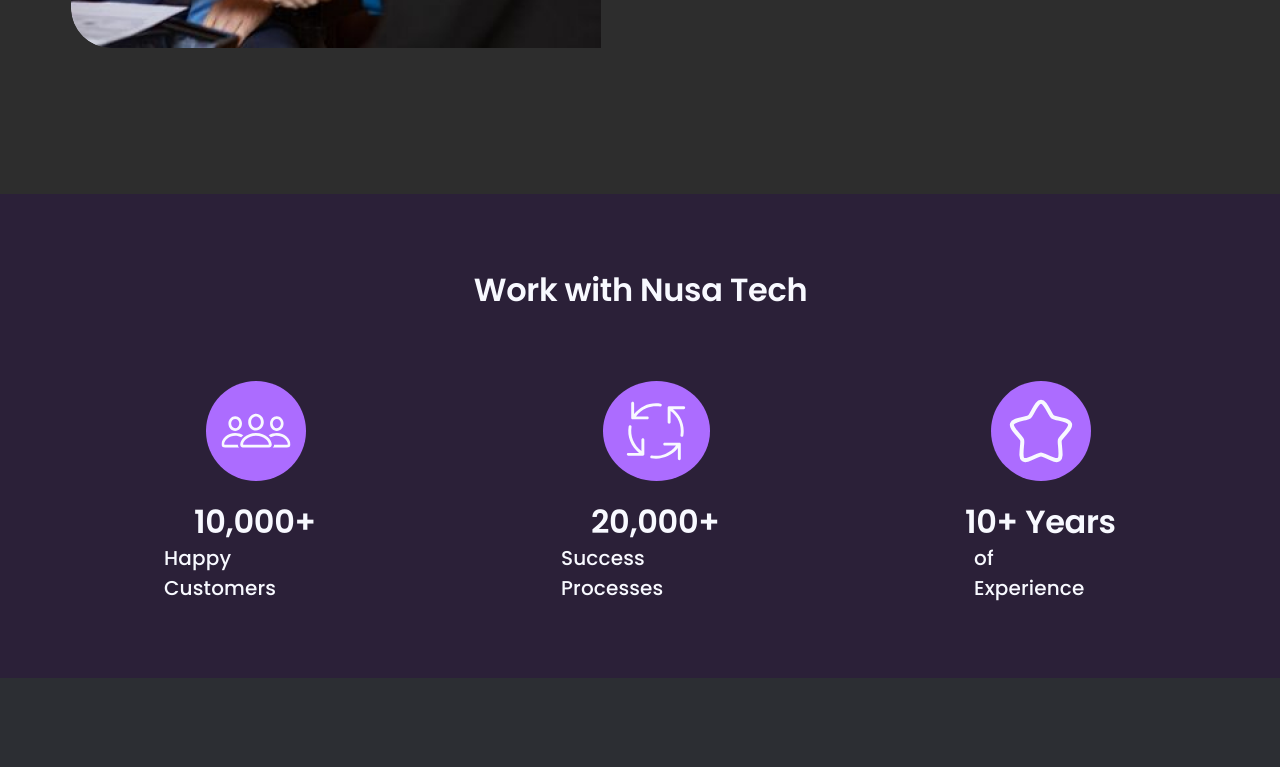
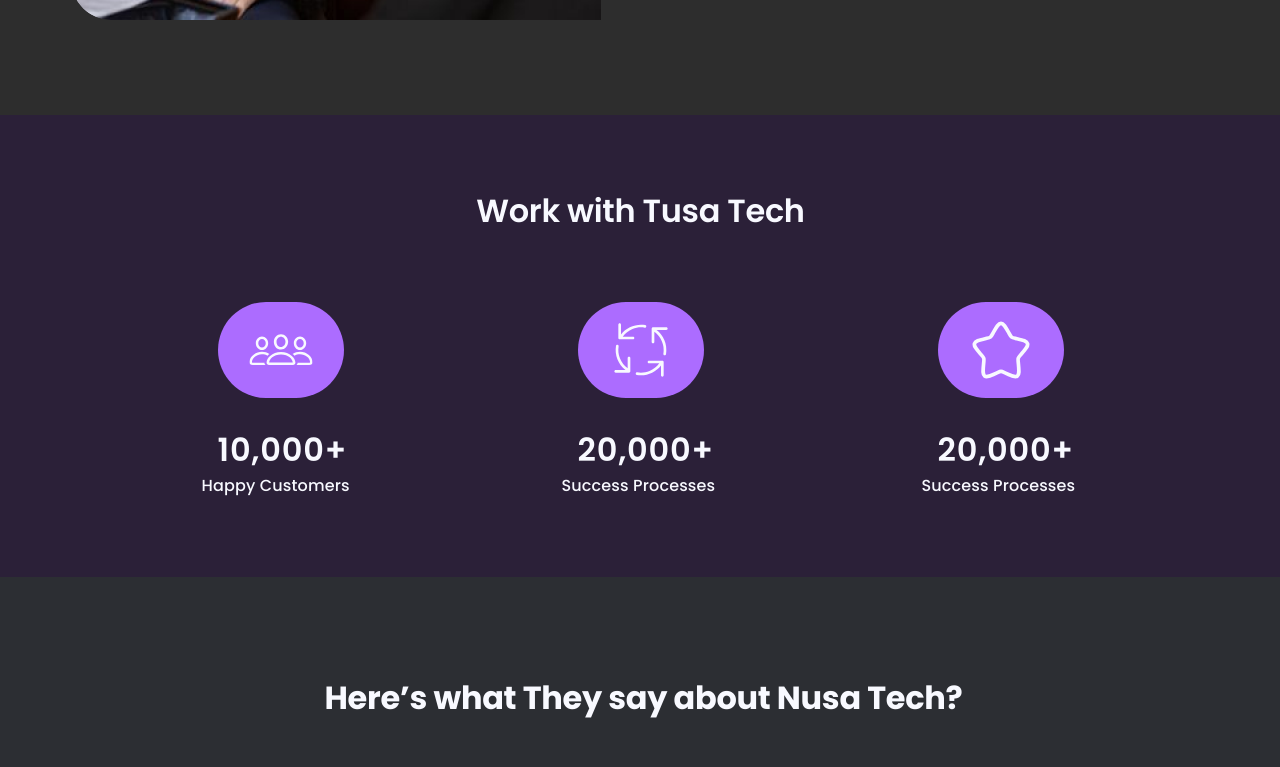
Before and after one commit to Seyma44/landingWeb, a React (Vite) app: page / in a window 1280 px wide. Shown: the part 3545-4312 px from the top of the page. Built offline with nearby package versions, Linux system fonts and the light colour scheme.

Commit message:
responsive commit

```diff
--- a/src/components/CopyButton.tsx
+++ b/src/components/CopyButton.tsx
@@ -1,4 +1,4 @@
-import { FunctionComponent, useMemo, type CSSProperties } from "react";
+import { FunctionComponent, useMemo, CSSProperties } from "react";
 
 export type CopyButtonType = {
   f7person3?: string;
@@ -31,29 +31,29 @@
 
   return (
     <div
-      className="w-[183px] flex flex-col items-start justify-start gap-[20px] text-left text-13xl text-ghostwhite font-body-l-medium"
+      className="w-full sm:w-full flex flex-col items-center justify-center gap-8 text-left text-13xl text-ghostwhite font-body-l-medium"
       style={copyButtonStyle}
     >
-      <div className="self-stretch flex flex-row items-start justify-start py-0 pr-[41px] pl-[41.5px]">
-        <button className="cursor-pointer [border:none] p-0 bg-[transparent] h-[100px] flex-1 flex flex-row items-start justify-start relative gap-[10px]">
-          <div className="h-full w-full absolute !m-[0] top-[0px] left-[0px] rounded-[50%] bg-primary-lilac" />
+      <div className="self-stretch flex flex-row items-start justify-start py-0 pr-8 pl-8">
+        <button className="cursor-pointer border-none p-0 bg-transparent h-24 flex-1 flex flex-row items-start justify-start relative gap-4">
+          <div className="h-full w-full absolute top-0 left-0 rounded-full bg-primary-lilac" />
           <img
-            className="h-[70px] w-[70px] absolute !m-[0] top-[calc(50%_-_35px)] left-[calc(50%_-_35px)] overflow-hidden shrink-0 z-[1]"
+            className="h-16 w-16 absolute top-1/2 left-1/2 transform -translate-x-1/2 -translate-y-1/2 overflow-hidden z-10"
             alt=""
             src={f7person3}
           />
         </button>
       </div>
-      <div className="self-stretch flex flex-col items-start justify-start">
-        <div className="flex flex-row items-start justify-start py-0 px-[30px]">
+      <div className="self-stretch flex flex-col items-start justify-center py-0 pr-4 pl-4">
+        <div className="flex flex-row items-center justify-center py-0 px-4">
           <div
-            className="relative tracking-[-0.01em] leading-[42px] font-semibold inline-block min-w-[123px] mq450:text-lgi mq450:leading-[25px] mq800:text-7xl mq800:leading-[33px]"
+            className="relative tracking-wide leading-10 font-semibold inline-block sm:text-lgi md800:text-7xl"
             style={logicLinkStyle}
           >
             {logicLink}
           </div>
         </div>
-        <div className="relative text-xl leading-[150%] font-medium mq450:text-base mq450:leading-[24px]">
+        <div className="relative text-base leading-loose font-medium">
           {happyCustomers}
         </div>
       </div>
--- a/src/components/Metrics.tsx
+++ b/src/components/Metrics.tsx
@@ -3,18 +3,20 @@
 
 const Metrics: FunctionComponent = () => {
   return (
-    <section className="self-stretch bg-primary-indigo-dark overflow-hidden flex flex-row items-start justify-center py-[75px] pr-5 pl-[21px] box-border max-w-full text-left text-13xl text-ghostwhite font-body-l-medium mq450:pt-[49px] mq450:pb-[49px] mq450:box-border">
-      <div className="w-[953px] flex flex-col items-start justify-start gap-[70px] max-w-full mq800:gap-[17px] mq1125:gap-[35px]">
+    <section className="self-stretch bg-primary-indigo-dark overflow-hidden flex flex-row items-start justify-center py-[75px] pr-5 pl-[21px] box-border max-w-full text-left text-13xl text-ghostwhite font-body-l-medium sm:pt-[49px] sm:pb-[49px] sm:box-border">
+      <div className="w-[953px] flex flex-col items-start justify-start gap-[70px] max-w-full md800:gap-[87px] lg:gap-[35px]">
         <div className="self-stretch flex flex-row items-start justify-center py-0 px-5">
-          <h1 className="m-0 relative text-inherit tracking-[-0.01em] leading-[42px] font-semibold font-inherit mq450:text-lgi mq450:leading-[25px] mq800:text-7xl mq800:leading-[33px]">
-            Work with Nusa Tech
+          <h1 className="m-0 relative text-inherit tracking-[-0.01em] leading-[42px] font-semibold font-inherit sm:text-lgi sm:leading-[25px] md800:text-7xl md800:leading-[63px]">
+            Work with Tusa Tech
           </h1>
         </div>
-        <div className="self-stretch flex flex-row items-start justify-between gap-[20px] mq800:flex-wrap mq800:justify-center">
+        <div className="self-stretch flex flex-row justify-center gap-[170px] md800:flex-col md800:items-center md800:gap-[70px]">
   <CopyButton
     f7person3="/f7person3.svg"
     logicLink="10,000+"
     happyCustomers="Happy Customers"
+    propWidth="190px"
+    propMinWidth="129px"
   />
   <CopyButton
     f7person3="/uitprocess.svg"
@@ -23,29 +25,15 @@
     propWidth="190px"
     propMinWidth="129px"
   />
-          <div className="w-[152px] flex flex-col items-start justify-start gap-[20px]">
-            <div className="self-stretch flex flex-row items-start justify-start py-0 px-[26px]">
-              <button className="cursor-pointer [border:none] p-0 bg-[transparent] h-[100px] flex-1 flex flex-row items-start justify-start relative gap-[10px]">
-                <div className="h-full w-full absolute !m-[0] top-[0px] left-[0px] rounded-[50%] bg-primary-lilac" />
-                <img
-                  className="h-[70px] w-[70px] absolute !m-[0] top-[calc(50%_-_35px)] left-[calc(50%_-_35px)] overflow-hidden shrink-0 z-[1]"
-                  alt=""
-                  src="/solarstarlinear.svg"
+  <CopyButton
+    f7person3="/solarstarlinear.svg"
+    logicLink="20,000+"
+    happyCustomers="Success Processes"
+    propWidth="190px"
+    propMinWidth="129px"
   />
-              </button>
 </div>
-            <div className="flex flex-col items-start justify-start">
-              <div className="relative tracking-[-0.01em] leading-[42px] font-semibold mq450:text-lgi mq450:leading-[25px] mq800:text-7xl mq800:leading-[33px]">
-                10+ Years
-              </div>
-              <div className="flex flex-row items-start justify-start py-0 px-[9px] text-xl">
-                <div className="relative leading-[150%] font-medium mq450:text-base mq450:leading-[24px]">
-                  of Experience
-                </div>
-              </div>
-            </div>
-          </div>
-        </div>
+
       </div>
     </section>
   );
--- a/src/components/WhyChooseUs.tsx
+++ b/src/components/WhyChooseUs.tsx
@@ -4,9 +4,9 @@
 
 const WhyChooseUs: FunctionComponent = () => {
   return (
-    <section className="self-stretch bg-darkslategray-200 overflow-hidden flex flex-row flex-wrap items-end justify-start pt-20 pb-[146px] pr-[59px] pl-[69px] box-border [row-gap:20px] max-w-full text-left text-21xl text-ghostwhite font-body-l-medium mq800:pt-[22px] mq800:pb-10 mq800:pr-[29px] mq800:pl-[34px] mq800:box-border mq1125:pt-[34px] mq1125:pb-[62px] mq1125:box-border mq1300:pt-[52px] mq1300:pb-[95px] mq1300:box-border">
+    <section className="self-stretch bg-darkslategray-200 overflow-hidden flex flex-row flex-wrap items-end justify-start pt-20 pb-[146px] pr-[59px] pl-[69px] box-border [row-gap:20px] max-w-full text-left text-21xl text-ghostwhite font-body-l-medium md800:pt-[22px] md800:pb-10 md800:pr-[29px] md800:pl-[34px] md800:box-border lg:pt-[34px] lg:pb-[62px] lg:box-border xxl:pt-[52px] xxl:pb-[95px] xxl:box-border">
       <ChartGenerator />
-      <div className="flex-1 flex flex-col items-start justify-start pt-0 px-0 pb-[110px] box-border min-w-[436px] min-h-[1720px] max-w-full ml-[-30px] text-29xl text-background-paper mq450:pb-[30px] mq450:box-border mq800:min-w-full mq1125:pb-[46px] mq1125:box-border mq1125:ml-0 mq1300:pb-[71px] mq1300:box-border">
+      <div className="flex-1 flex flex-col items-start justify-start pt-0 px-0 pb-[110px] box-border min-w-[436px] min-h-[1720px] max-w-full ml-[-30px] text-29xl text-background-paper sm:pb-[30px] sm:box-border md800:min-w-full lg:pb-[46px] lg:box-border lg:ml-0 xxl:pb-[71px] xxl:box-border">
         <ScrollView />
       </div>
     </section>
```
Also changed, not shown: src/components/ChartGenerator.tsx (+8 -8 lines). Lines whose indentation alone changed are shown as unchanged.
